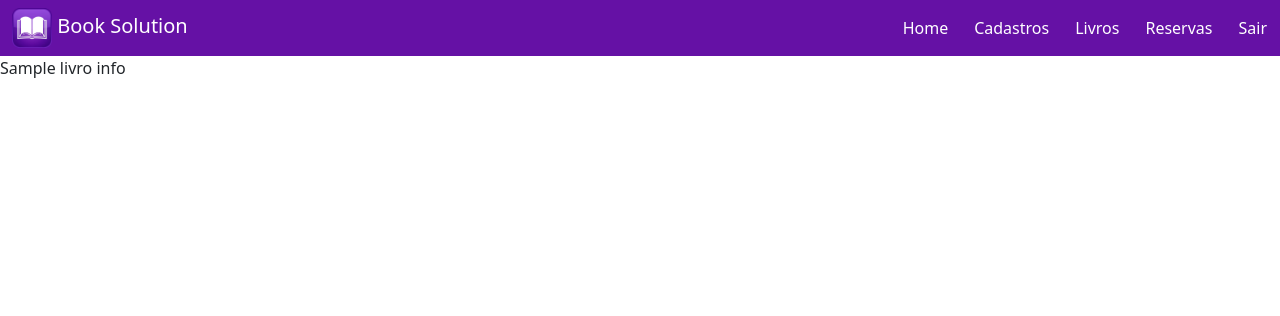
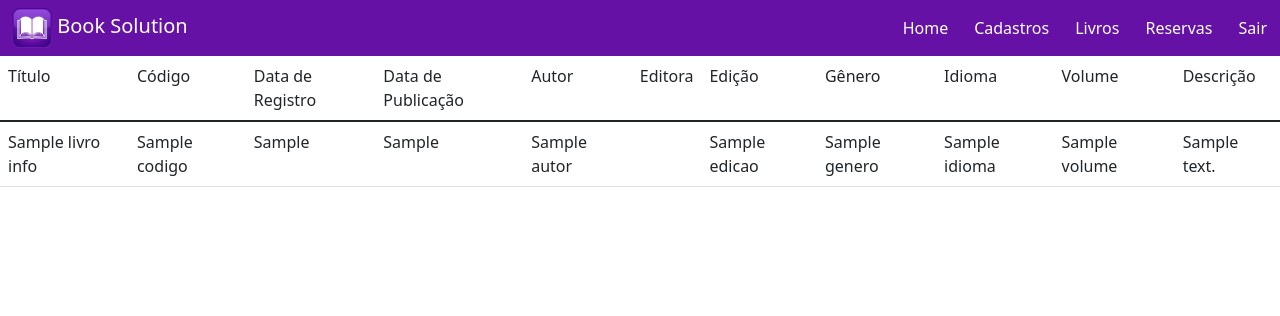
Before and after one commit to costinha7/tcc-igniter, a CodeIgniter 4 app: template app/Views/livros_conteudo.php in a window 1280 px wide. Shown: the top 316 px of the page. Run offline with PHP 8.4 and a stand-in for CodeIgniter, Linux system fonts and the light colour scheme; the template is opened without the code that fills it: most values are stand-ins (such as "Sample title", 1, 10 or a date in 2020); some libraries are stand-ins or nearby versions.

Commit message:
att table consulta

```diff
--- a/app/Models/LivroModel.php
+++ b/app/Models/LivroModel.php
@@ -18,6 +18,7 @@
     protected $protectFields    = true;
     protected $allowedFields    = ['autor','editora','genero','codigo','titulo','data_publicacao','idioma','volume','edicao','data_registro','descricao'];
 
+    //realizar a consulta dos registros
     function getLivros(){
         $builder = $this->db->table("livro");
 
--- a/app/Views/livros_conteudo.php
+++ b/app/Views/livros_conteudo.php
@@ -1,29 +1,47 @@
 <?php include 'cabecalho.php'; ?>
 
+
+<table class="table table-hover">
+  <thead>
+    <tr>
+            <th scope="col">Título</th>
+            <th scope="col">Código</th>
+            <th scope="col">Data de Registro</th>
+            <th scope="col">Data de Publicação</th>
+            <th scope="col">Autor</th>
+            <th scope="col">Editora</th>
+            <th scope="col">Edição</th>
+            <th scope="col">Gênero</th>
+            <th scope="col">Idioma</th>
+            <th scope="col">Volume</th>
+            <th scope="col">Descrição</th>
+        </tr>
+    </tfoot>
+    <tbody>
 <?php
-
-//print_r($livro_info);  //< esse aqui retorna o array com o conteudo no bd.
-
+//print_r($livro_info);  //< esse aqui retorna o array com o conteudo q buscamos no bd.
 // agora vamos dar um foreach para concatenar e dar o echo com html
-
 foreach($livro_info as $livro)
 {
 
-
-
     echo "<tr>";
-
     echo "<td>".$livro->titulo."</td>";
-
+    echo "<td>".$livro->codigo."</td>";
+    echo "<td>".$livro->data_registro."</td>";
+    echo "<td>".$livro->data_publicacao."</td>";
+    echo "<td>".$livro->autor."</td>";
+    echo "<td>".$livro->editora."</td>";
+    echo "<td>".$livro->edicao."</td>";
+    echo "<td>".$livro->genero."</td>";
+    echo "<td>".$livro->idioma."</td>";
+    echo "<td>".$livro->volume."</td>";
+    echo "<td>".$livro->descricao."</td>";
     echo "</tr>";
 
 }
-
-
-
 ?>
-
-
+ </tbody>
+</table>
 
 
 
```
Also changed, not shown: app/Controllers/LivroController.php (+2 -7 lines), app/Database/bd-teste.sql (deleted, +0 -17 lines).
